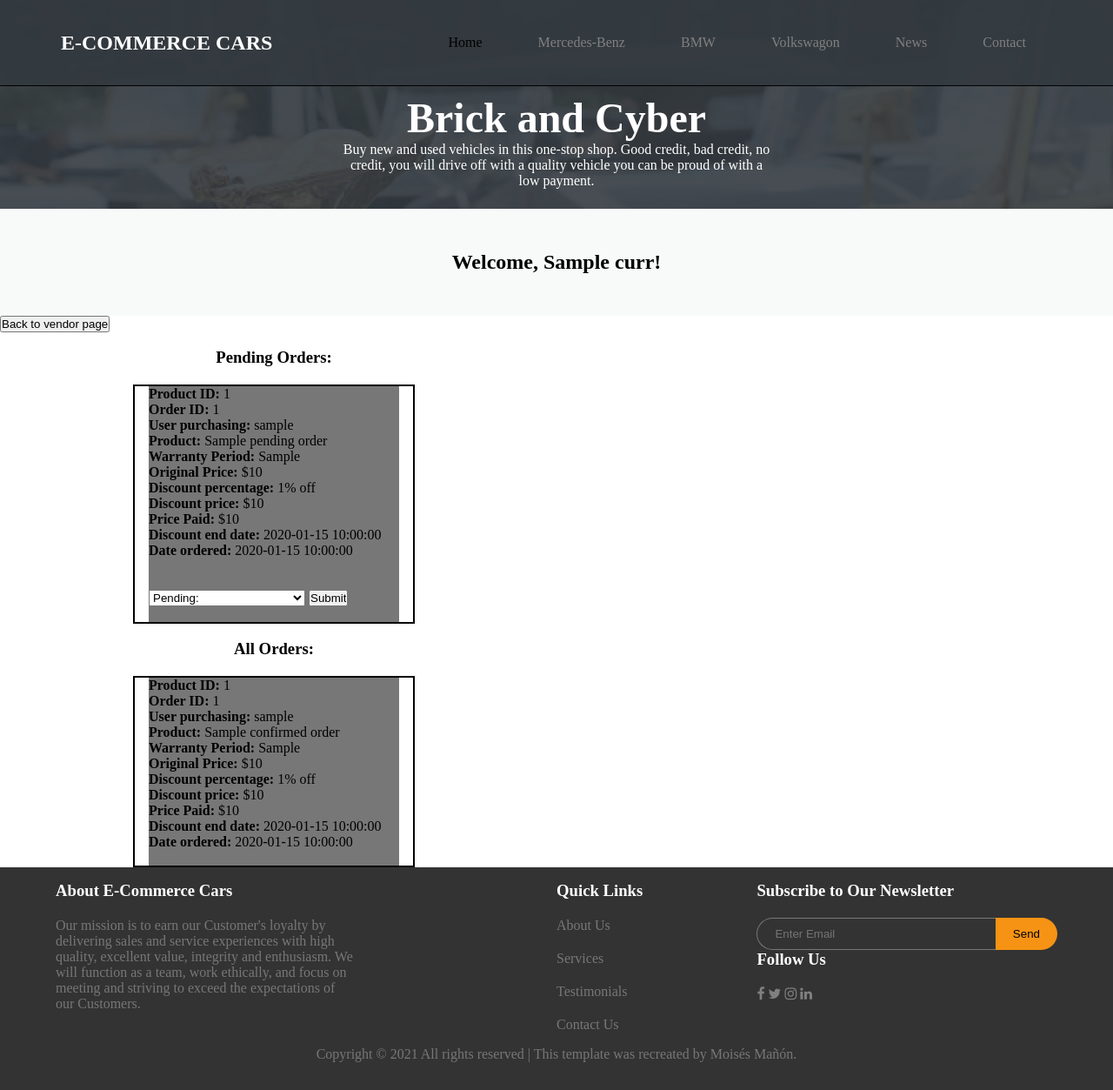
After one commit to MoisesMJr/CSET180, a Flask app: template templates/receivedOrders.html in a window 1280 px wide. The commit adds this page. Shown: the whole page at 87% size. Run offline with Flask 2, Linux system fonts and the light colour scheme; the template is opened without the code that fills it: most values are stand-ins (such as "Sample title", 1, 10 or a date in 2020); parts of the project's set-up code (start-up, migrations or seed data) failed here and were passed over.

Commit message:
finished order page, started reviews

```diff
--- a/app.py
+++ b/app.py
@@ -142,11 +142,14 @@ def post_vendor():
 @app.route('/admin', methods=['GET'])
 def get_admin():
     curr = conn.execute(text(f"select username from currentuser")).all()[0][0]
-    allproducts = conn.execute(
-        text(f"select pid, vendor_id, username, title, description, warranty_pd, nOfItems, price, category, imageURL, "
-             f"color, discount_amt, end_date, (price*discount_amt) as disc_price from products natural join discounts "
-             f"natural join images natural join colors join users where users.id = products.vendor_id")).all()
-    return render_template('admin.html', allproducts=allproducts, curr=curr)
+    if curr == "admin":
+        allproducts = conn.execute(
+            text(f"select pid, vendor_id, username, title, description, warranty_pd, nOfItems, price, category, imageURL, "
+                 f"color, discount_amt, end_date, (price*discount_amt) as disc_price from products natural join discounts "
+                 f"natural join images natural join colors join users where users.id = products.vendor_id")).all()
+        return render_template('admin.html', allproducts=allproducts, curr=curr)
+    else:
+        return redirect(url_for('get_login'))
 
 
 @app.route('/admin', methods=['POST'])
@@ -345,6 +348,48 @@ def post_discount():
         conn.execute(text(f"update discounts set discount_amt = {discount}, end_date = '{end_date}' where pid = {dpid}"))
     return render_template('admin.html', allproducts=allproducts)
 # ---------------------------------------------
+# status of order
+
+
+@app.route('/status', methods=['GET'])
+def get_status():
+    curr = conn.execute(text(f"select username from currentuser")).all()[0][0]
+    currid = conn.execute(text(f"select id from currentuser")).all()[0][0]
+    pending_order = conn.execute(
+        text(f"select products.pid, users.id, vendor_id, orders.oid, username, title, description, warranty_pd, "
+             f"nOfItems, price, category, imageURL, color, discount_amt, (round((((100/discount_amt)*"
+             f"(discount_amt/100)) - discount_amt) * 100)) as disc_percent, end_date, orders.date, "
+             f"(round(price*discount_amt)) as disc_price, listOfItems.price_paid, status from products natural join "
+             f"discounts natural join images natural join colors join listOfItems using(pid) join orders using (oid) "
+             f"join users using (id) where vendor_id = {currid} and status = 'pending'")).all()
+    confirmed_orders = conn.execute(
+        text(f"select products.pid, users.id, vendor_id, orders.oid, username, title, description, warranty_pd, "
+             f"nOfItems, price, category, imageURL, color, discount_amt, (round((((100/discount_amt)*"
+             f"(discount_amt/100)) - discount_amt) * 100)) as disc_percent, end_date, orders.date, "
+             f"(round(price*discount_amt)) as disc_price, listOfItems.price_paid, status from products natural join "
+             f"discounts natural join images natural join colors join listOfItems using(pid) join orders using (oid) "
+             f"join users using (id) where vendor_id = {currid} and status <> 'pending'")).all()
+    return render_template('receivedOrders.html', pending_order=pending_order, confirmed_orders=confirmed_orders, curr=curr)
+
+
+@app.route('/status', methods=['POST'])
+def post_status():
+    curr = conn.execute(text(f"select username from currentuser")).all()[0][0]
+    currid = conn.execute(text(f"select id from currentuser")).all()[0][0]
+    changestatus = request.form['changestatus']
+    oid = request.form['oid']
+    pending_order = conn.execute(
+        text(f"select products.pid, users.id, vendor_id, orders.oid, username, title, description, warranty_pd, "
+             f"nOfItems, price, category, imageURL, color, discount_amt, (round((((100/discount_amt)*"
+             f"(discount_amt/100)) - discount_amt) * 100)) as disc_percent, end_date, orders.date, "
+             f"(round(price*discount_amt)) as disc_price, listOfItems.price_paid, status from products natural join "
+             f"discounts natural join images natural join colors join listOfItems using(pid) join orders using (oid) "
+             f"join users using (id) where vendor_id = {currid} and status = 'pending'")).all()
+    # for i in pending_order:
+    #     oid = i.oid
+    conn.execute(text(f"update orders set status = '{changestatus}' where oid = {oid}"))
+    return render_template('receivedOrders.html', pending_order=pending_order, curr=curr)
+# -------------------------------------------
 # customer/main account
 
 
@@ -359,7 +404,7 @@ def get_main():
                              f"natural join images on users.id = products.vendor_id where title like "
                              f"'%{nsearch}%'")).all()
     cart = conn.execute(
-        text(f"select pid, cart_id, title, price, discount_amt, (price*discount_amt) as disc_price from products "
+        text(f"select pid, cart_id, title, price, discount_amt, (price*discount_amt) as disc_price, item_num from products "
              f"natural join discounts natural join cart where cart_id = {currid}")).all()
     allproducts = conn.execute(
         text(f"select pid, vendor_id, username, title, description, warranty_pd, nOfItems, price, category, imageURL, "
@@ -491,27 +536,22 @@ def post_cart():
     curr = conn.execute(text(f"select id from currentuser")).all()[0][0]
     conn.execute(text(f"insert into cart (cart_id, pid) values ({curr}, {cpid})"))
     cart = conn.execute(
-        text(f"select pid, cart_id, title, price, discount_amt, (price*discount_amt) as disc_price from products "
-             f"natural join discounts natural join cart where cart_id = {curr}")).all()
-    print(f"test test test {cart}", file=sys.stderr)
-    print('This is error output', file=sys.stderr)
+        text(f"select pid, cart_id, title, price, discount_amt, (price*discount_amt) as disc_price, item_num from "
+             f"products natural join discounts natural join cart where cart_id = {curr}")).all()
     return redirect(url_for('get_main', cart=cart, curr=curr))
 # ---------------------------------------------
-# checkout
+# remove item from cart
 
 
-# @app.route('/checkoutpage', methods=['POST'])
-# def post_checkoutpage():
-#     return redirect(url_for('get_checkout'))
+@app.route('/removecart', methods=['POST'])
+def post_removecart():
+    item_num = request.form['removecart']
+    conn.execute(text(f"delete from cart where item_num = {item_num}"))
+    return redirect(url_for('get_main'))
 
 
-# @app.route('/checkout', methods=['GET'])
-# def get_checkout():
-#     curr = conn.execute(text(f"select id from currentuser")).all()[0][0]
-#     cart = conn.execute(
-#         text(f"select pid, cart_id, title, price, discount_amt, (price*discount_amt) as disc_price from products "
-#              f"natural join discounts natural join cart where cart_id = {curr}")).all()
-#     return redirect(url_for('get_main', cart=cart, curr=curr))
+# ---------------------------------------------
+# checkout
 
 
 @app.route('/checkout', methods=['POST'])
@@ -553,8 +593,15 @@ def get_placedOrder():
             f"nOfItems, price, category, imageURL, color, discount_amt, end_date, orders.date, "
             f"(round(price*discount_amt)) as disc_price, listOfItems.price_paid from products natural join discounts "
             f"natural join images natural join colors join listOfItems using(pid) join orders using (oid) join users "
-            f"using (id) where id = {cart_id}")).all()
+            f"using (id) where id = {cart_id} order by oid desc")).all()
     return render_template('placedOrder.html', placed_order=placed_order, curr=curr)
+# ---------------------------------------------
+# reviews
+
+
+@app.route('review', methods=['POST'])
+def post_review():
+    return
 
 
 if __name__ == '__main__':
--- a/static/base.js
+++ b/static/base.js
@@ -1,6 +1,16 @@
 function openCart() {
     $("#cart-container").toggle(750);
 }
+
+function openReviewText(){
+    $("#review").click(function(){
+        $("reviewtext").slideDown();
+    })
+}
+
+
+
+
 // function openCheckout(){
 //     $("#gtc").click(function() {
 //     $("#cart").slideUp(500);
--- a/static/styles/base.css
+++ b/static/styles/base.css
@@ -1,6 +1,7 @@
 * {
   margin: 0;
   padding: 0;
+  /* box-sizing: border-box; */
   /* background-color: cornflowerblue; */
 }
 /* header */
@@ -106,6 +107,22 @@ hr {
   border: 2px solid black;
   width: 44rem;
   height: 750px;
+}
+.products1 {
+  display: grid;
+  grid-template-columns: 1fr 1fr;
+  grid-gap: 20px;
+  justify-items: center;
+}
+.proddiv1 {
+  border: 2px solid black;
+  width: 20rem;
+  /* height: 750px; */
+}
+.prodformdiv {
+  background-color: #777;
+  width: 90%;
+  margin: 0 auto;
 }
 
 .proddiv img {
--- /dev/null
+++ b/templates/receivedOrders.html
@@ -0,0 +1,71 @@
+{% extends "base.html" %} {% block body %}
+
+<form action="/vendor" method="get">
+  <button type="submit">Back to vendor page</button>
+</form>
+<br />
+
+<section class="products1">
+  <h3>Pending Orders:</h3><br>
+  {% for p in pending_order %}
+  <div class="proddiv1">
+    <form action="/status" method="post" class="prodformdiv">
+        <p><b>Product ID:</b> {{ p.pid }}</p>
+        <input value="{{ p.oid }}" name="oid" style="display:none">
+        <p><b>Order ID:</b> {{ p.oid }}</p>
+        <p><b>User purchasing:</b> {{ p.username }}</p>
+        <p><b>Product:</b> {{ p.title }}</p>
+        <p><b>Warranty Period:</b> {{ p.warranty_pd }}</p>
+        <p><b>Original Price:</b> ${{ p.price }}</p>
+        {% if p.discount_amt == 0 %}
+        <p><b>Discount percentage:</b> {{ p.discount_amt }}% </p>
+        {% else %}
+        <p><b>Discount percentage:</b> {{ p.disc_percent }}% off</p>
+        {% endif %}
+        <p><b>Discount price:</b> ${{ p.disc_price }}</p>
+        <p><b>Price Paid:</b> ${{ p.price_paid }}</p>
+        <p><b>Discount end date:</b> {{ p.end_date }}</p>
+        <p><b>Date ordered:</b> {{ p.date }}</p><br /><br />
+        <select name="changestatus">
+          <option disabled selected>Pending:</option>
+          <option value="confirmed">Confirmed</option>
+          <option value="handed to delivery partner">Handed to delivery partner</option>
+          <option value="shipped">Shipped</option>
+        </select>
+        <input type="submit" value="Submit" class="submit" /><br /><br />
+        {% endfor %}
+      </form>
+  </div>
+</section><br>
+
+<section class="products1">
+  <h3>All Orders:</h3><br>
+  {% for p in confirmed_orders %}
+  <div class="proddiv1">
+    <form action="/status" method="post" class="prodformdiv">
+        <p><b>Product ID:</b> {{ p.pid }}</p>
+
+        <p><b>Order ID:</b> {{ p.oid }}</p>
+
+        <p><b>User purchasing:</b> {{ p.username }}</p>
+
+        <p><b>Product:</b> {{ p.title }}</p>
+
+        <p><b>Warranty Period:</b> {{ p.warranty_pd }}</p>
+        <p><b>Original Price:</b> ${{ p.price }} </p>
+        {% if p.discount_amt == 0 %}
+        <p><b>Discount percentage:</b> {{ p.discount_amt }}% </p>
+        {% else %}
+        <p><b>Discount percentage:</b> {{ p.disc_percent }}% off</p>
+        {% endif %}
+        <p><b>Discount price:</b> ${{ p.disc_price }}</p>
+        <p><b>Price Paid:</b> ${{ p.price_paid }}</p>
+        <p><b>Discount end date:</b> {{ p.end_date }}</p>
+        <p><b>Date ordered:</b> {{ p.date }}</p><br>
+    </form>
+
+
+  </div>{% endfor %}
+</section>
+
+{% endblock %}
```
Also changed, not shown: templates/main.html (+7 -9 lines), templates/placedOrder.html (+28 -11 lines), templates/vendor.html (+16 -6 lines).
